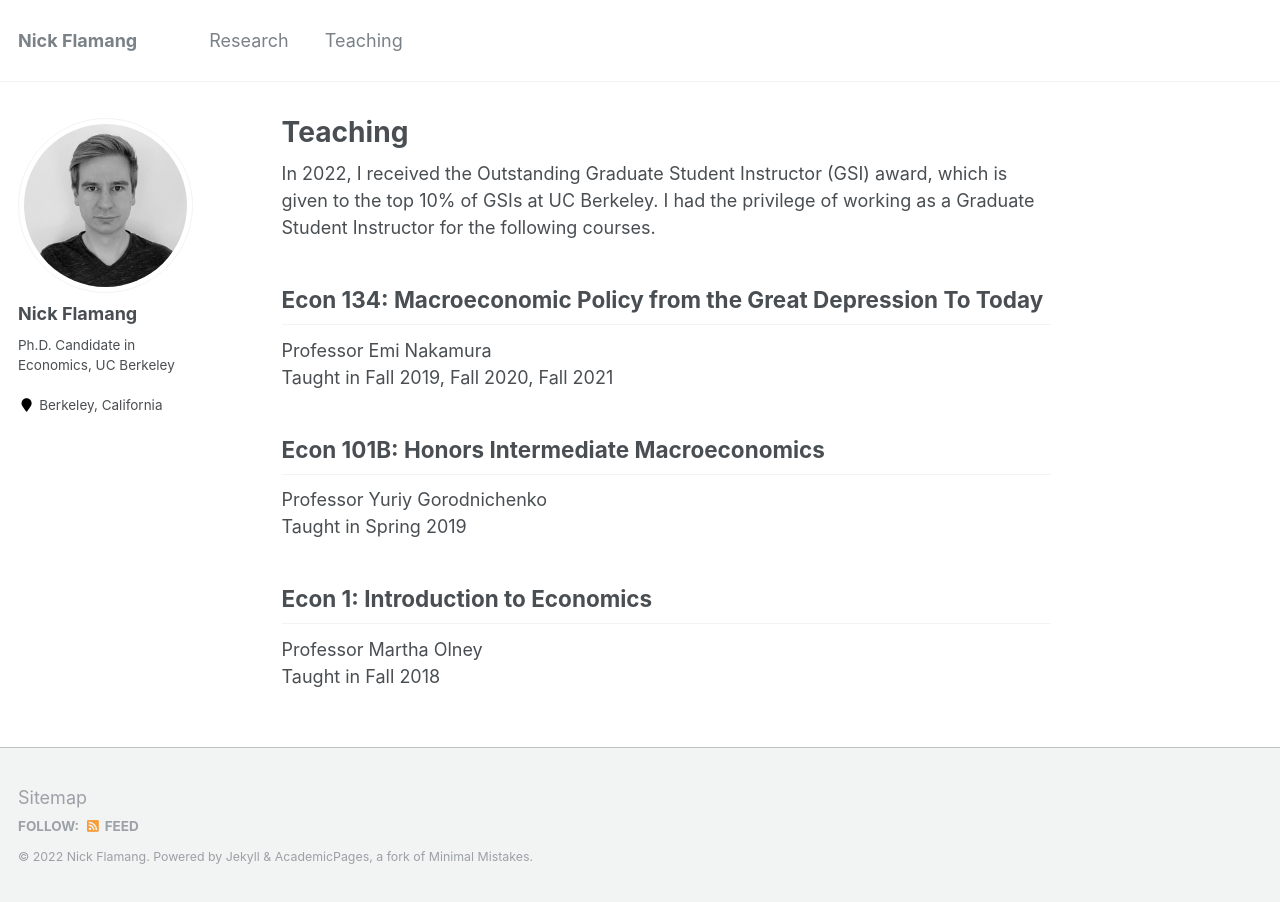
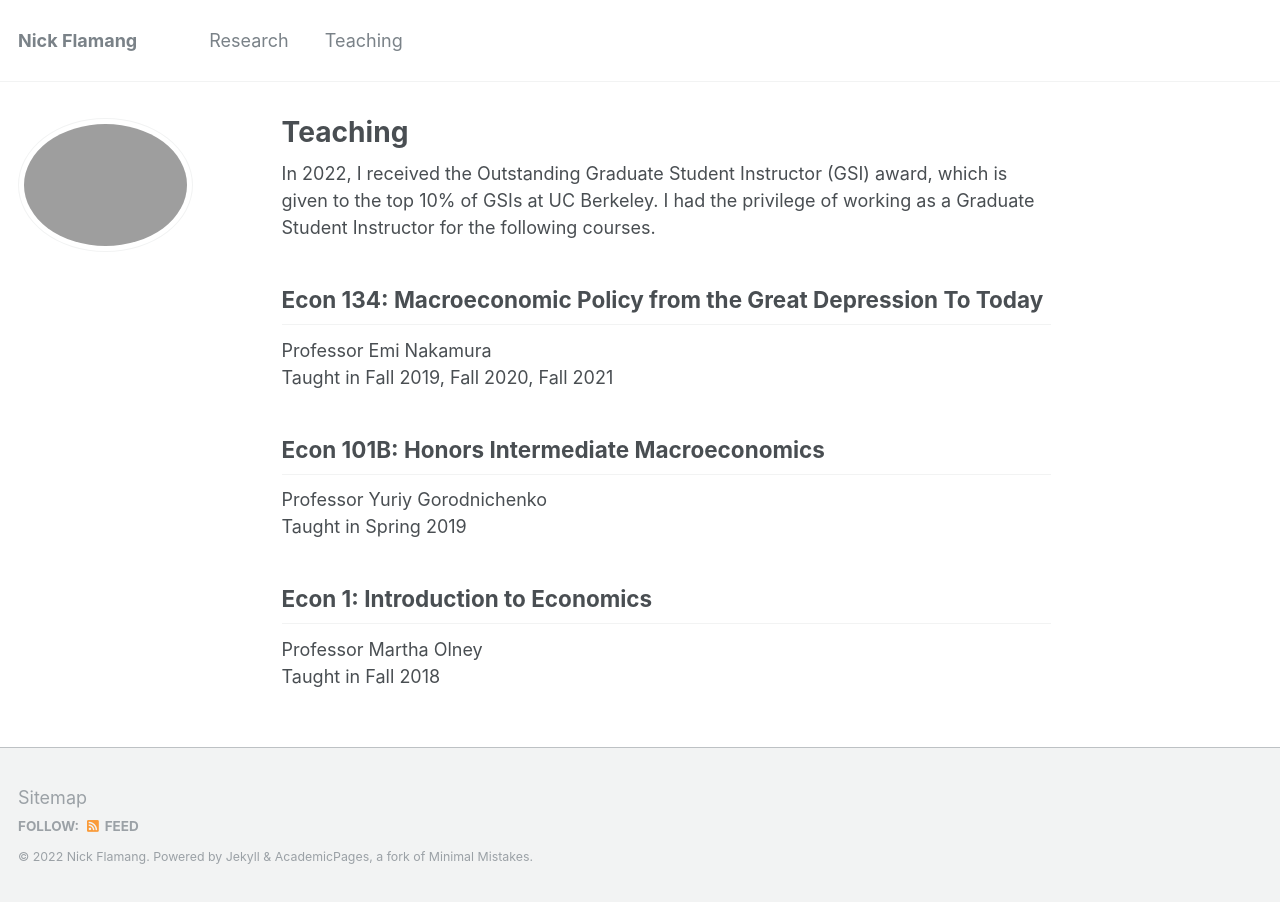
Before and after one commit to nickflamang/nickflamang.github.io, a Jekyll site: the page built from teaching.md, in a window 1280 px wide. Built offline with Jekyll 4.4.1, drawn with Linux system fonts in a browser that asks for light colours.

Commit message:
Update _config.yml

```diff
--- a/_config.yml
+++ b/_config.yml
@@ -80,10 +80,10 @@ analytics:
 
 # Site Author
 author:
-  name             : "Nick Flamang"
-  avatar           : "nick_website.jpg"
-  bio              : "Ph.D. Candidate in Economics, UC Berkeley"
-  location         : "Berkeley, California"
+  name             : #"Nick Flamang"
+  avatar           : #"nick_website.jpg"
+  bio              : #"Ph.D. Candidate in Economics, UC Berkeley"
+  location         : #"Berkeley, California"
   employer         :
   pubmed           :
   googlescholar    :
```
